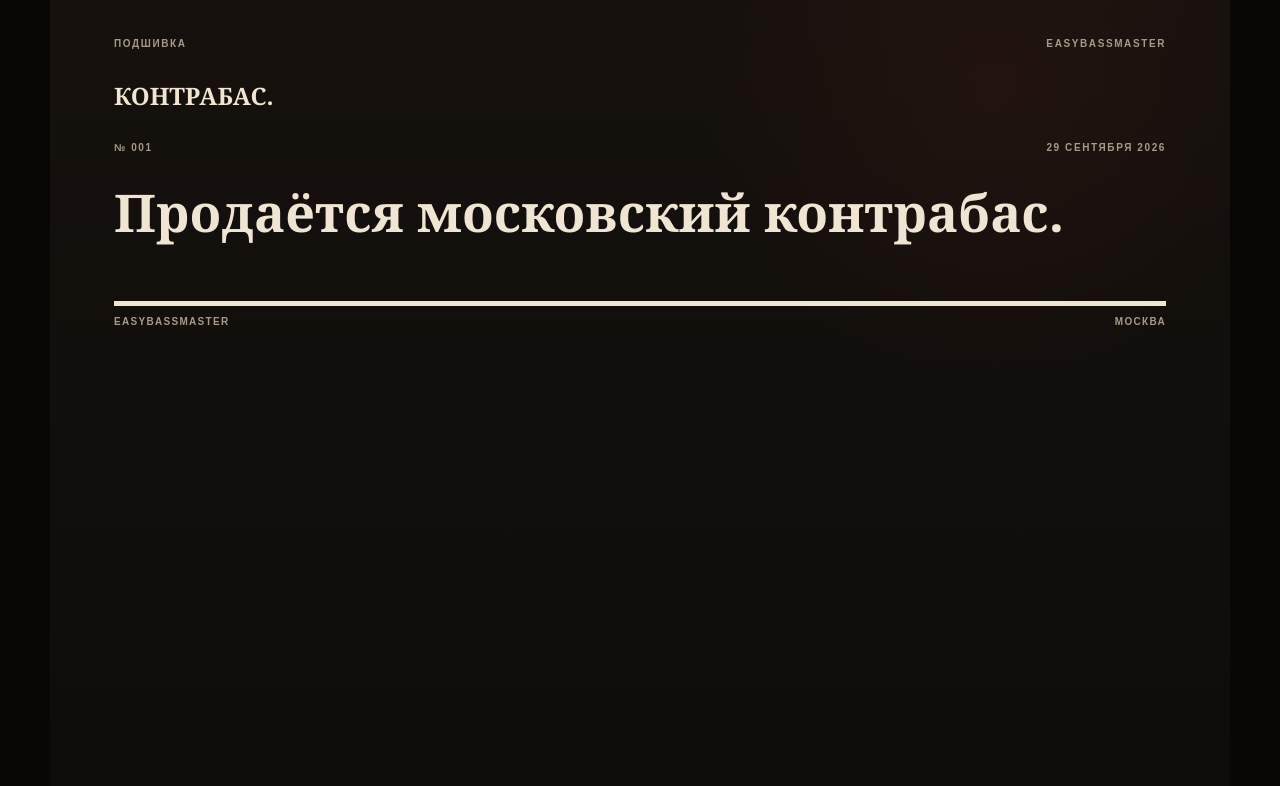
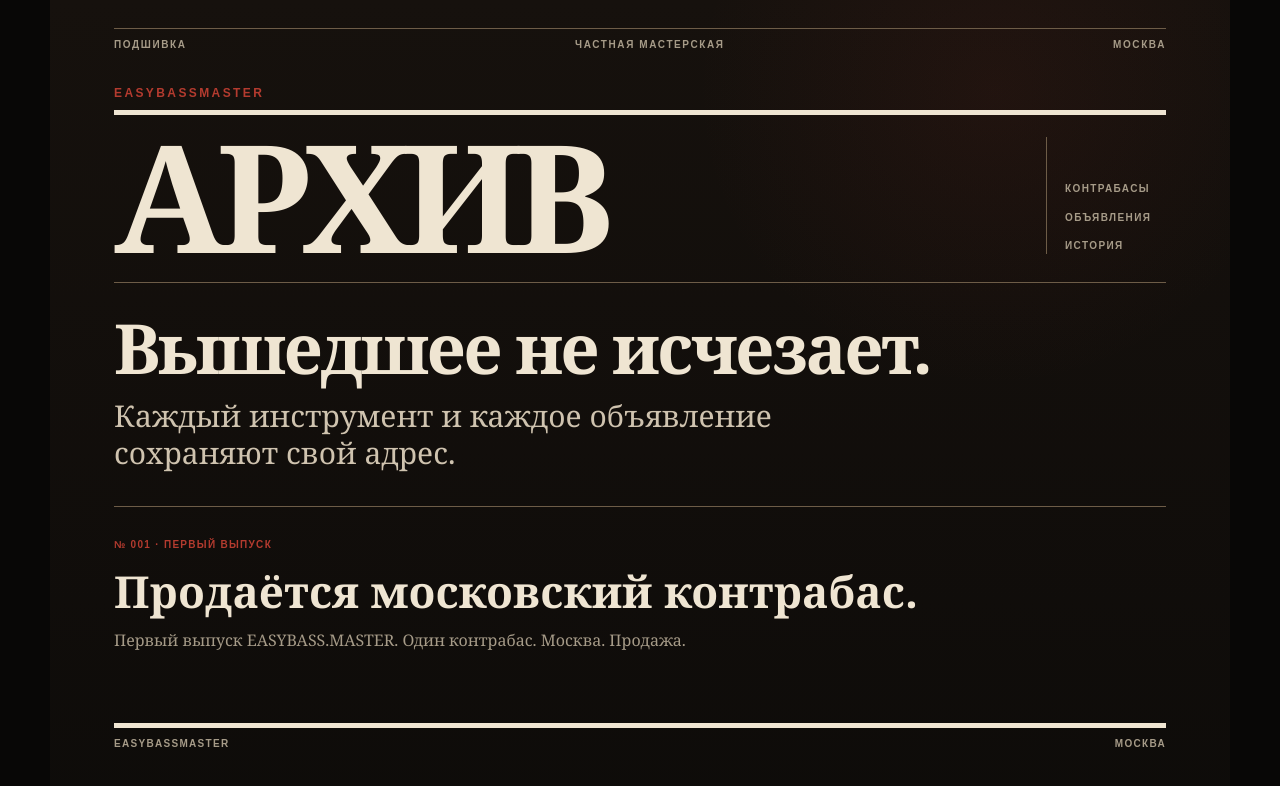
Before and after one commit to OntosLive/EasyBass.Master, a Jekyll site: the page built from archive/index.html, in a window 1280 px wide. Shown: the top 786 px of the page. Built offline with Jekyll 4.4.1, drawn with Linux system fonts in a browser that asks for light colours.

Commit message:
Restore dark workshop poster version

```diff
--- a/archive/index.html
+++ b/archive/index.html
@@ -1,6 +1,6 @@
 ---
 layout: null
-title: Подшивка
+title: Архив
 permalink: /archive/
 ---
 <!doctype html>
@@ -8,30 +8,32 @@ permalink: /archive/
 <head>
   <meta charset="utf-8">
   <meta name="viewport" content="width=device-width,initial-scale=1">
-  <meta name="description" content="Подшивка EasyBassMaster">
+  <meta name="description" content="Подшивка объявлений EasyBassMaster">
   <title>Подшивка · EasyBassMaster</title>
   <link rel="stylesheet" href="{{ site.baseurl }}/styles.css">
 </head>
 <body>
-  <div class="rule"></div>
-  <div class="meta"><span>ПОДШИВКА</span><span>EasyBassMaster</span></div>
-
-  <section class="hero">
-    <h1><a href="{{ site.baseurl }}/" style="text-decoration:none">КОНТРАБАС<span>.</span></a></h1>
+  <div class="topline"></div>
+  <div class="meta"><span>ПОДШИВКА</span><span>ЧАСТНАЯ МАСТЕРСКАЯ</span><span>МОСКВА</span></div>
+  <p class="workshop">EasyBassMaster</p>
+  <section class="hero-grid">
+    <h1 class="hero-title"><a href="{{ site.baseurl }}/" style="text-decoration:none">АРХИВ</a></h1>
+    <div class="hero-side"><span>Контрабасы</span><span>Объявления</span><span>История</span></div>
   </section>
-
-  <main class="issue-body">
+  <main>
+    <h2 class="sale">Вышедшее не исчезает.</h2>
+    <p class="deck">Каждый инструмент и каждое объявление сохраняют свой адрес.</p>
     <div class="archive-list">
     {% assign issues = site.pages | where: "layout", "issue" | sort: "number" | reverse %}
     {% for item in issues %}
-      <article>
-        <div class="meta"><span>№ {{ item.number }}</span><span>{{ item.date_label }}</span></div>
-        <h2 style="font-size:clamp(28px,5vw,52px);margin:8px 0"><a href="{{ site.baseurl }}{{ item.url }}" style="text-decoration:none">{{ item.title }}</a></h2>
+      <article style="padding:24px 0;border-top:1px solid var(--line)">
+        <span style="font:800 10px Arial,sans-serif;letter-spacing:.13em;color:var(--signal)">№ {{ item.number }} · {{ item.edition }}</span>
+        <h3 style="font-size:clamp(26px,4vw,44px);margin:8px 0"><a href="{{ site.baseurl }}{{ item.url }}" style="text-decoration:none">{{ item.title }}</a></h3>
+        <p style="margin:0;color:var(--muted)">{{ item.description }}</p>
       </article>
     {% endfor %}
     </div>
   </main>
-
   <footer><span>EasyBassMaster</span><span>Москва</span></footer>
 </body>
 </html>
```
